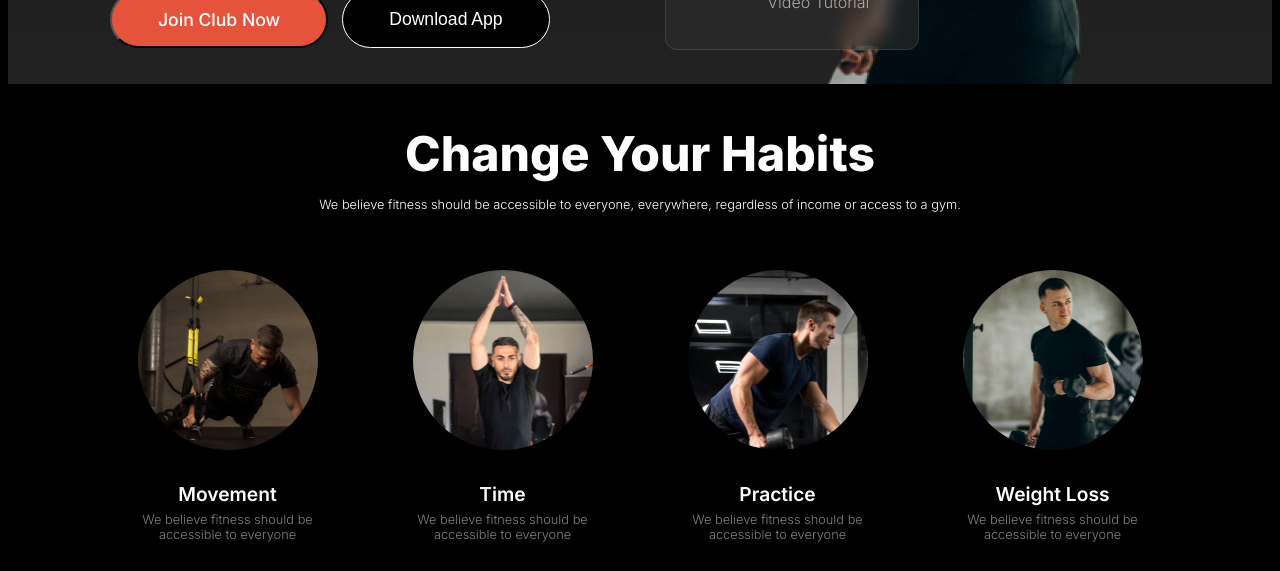
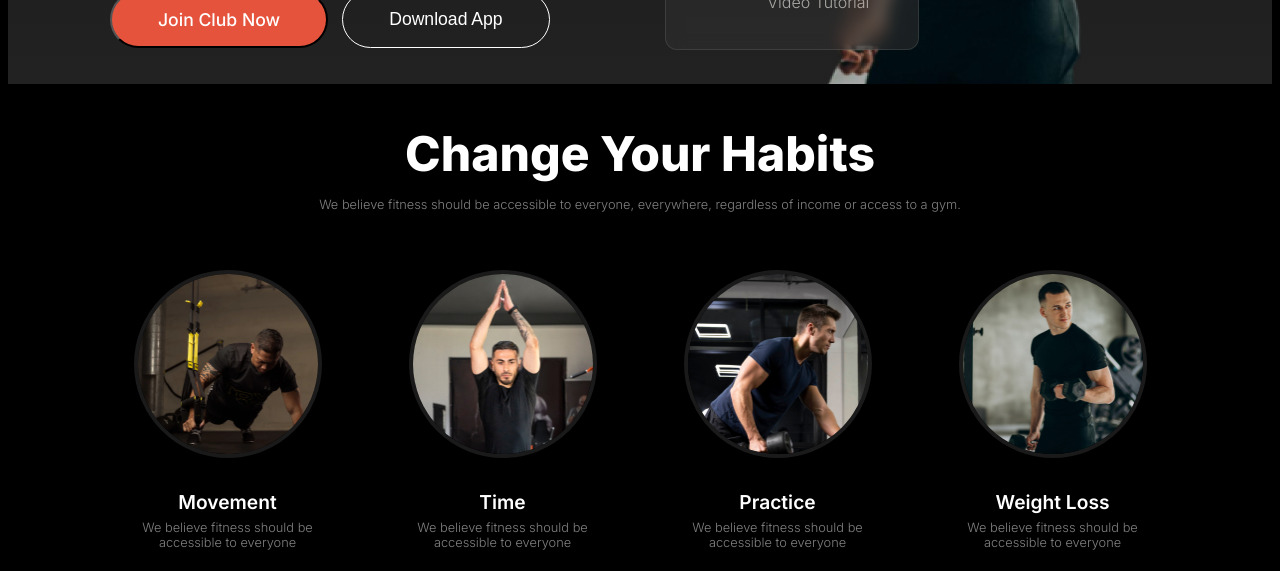
Before and after one commit to almamuntmn/fitness-website, a plain HTML site: page index.html in a window 1280 px wide. Shown: the part 598-1169 px from the top of the page. Drawn offline with Linux system fonts and the light colour scheme.

Commit message:
borderhabit

```diff
--- a/style/style.css
+++ b/style/style.css
@@ -43,6 +43,7 @@ nav {
     font-size: 2.25rem;
     font-weight: 800;
     font-style: italic;
+    cursor: pointer;
 }
 
 .menu-text {
@@ -175,16 +176,18 @@ margin: 0;
     font-size: 1.1rem;
     font-weight: 500;
     border-radius: 42px;
+    cursor: pointer;
 }
 
 .btn-2 {
     padding: 16px 46px;
     border: 1px solid white;
-    background-color: black;
+    background: none;
     color: white;
     font-size: 1.1rem;
     font-weight: 500;
     border-radius: 42px;
+    cursor: pointer;
 }
 
 /* ........habit cards style.......... */
@@ -200,6 +203,7 @@ margin: 0;
     font-weight: 300;
     color: white;
     text-align: center;
+    opacity: 50%;
 }
 .habits-cards{
     width: 1060px;
@@ -219,6 +223,7 @@ margin: 0;
     width: 180px;
     height: 180px;
     margin: 0 auto;
+    border: 4px solid rgba(255, 255, 255, 0.1);
 }
 .hcard-title{
     font-size: 1.2rem;
```
